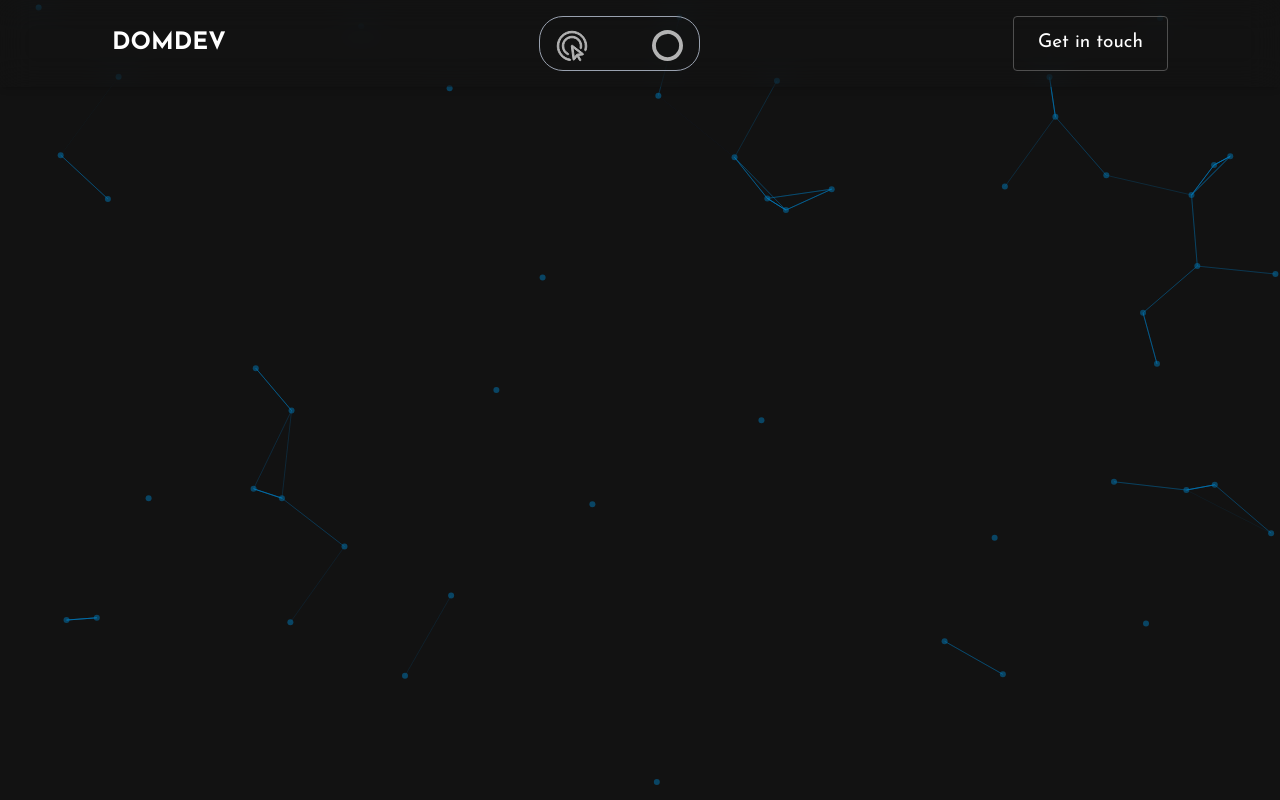
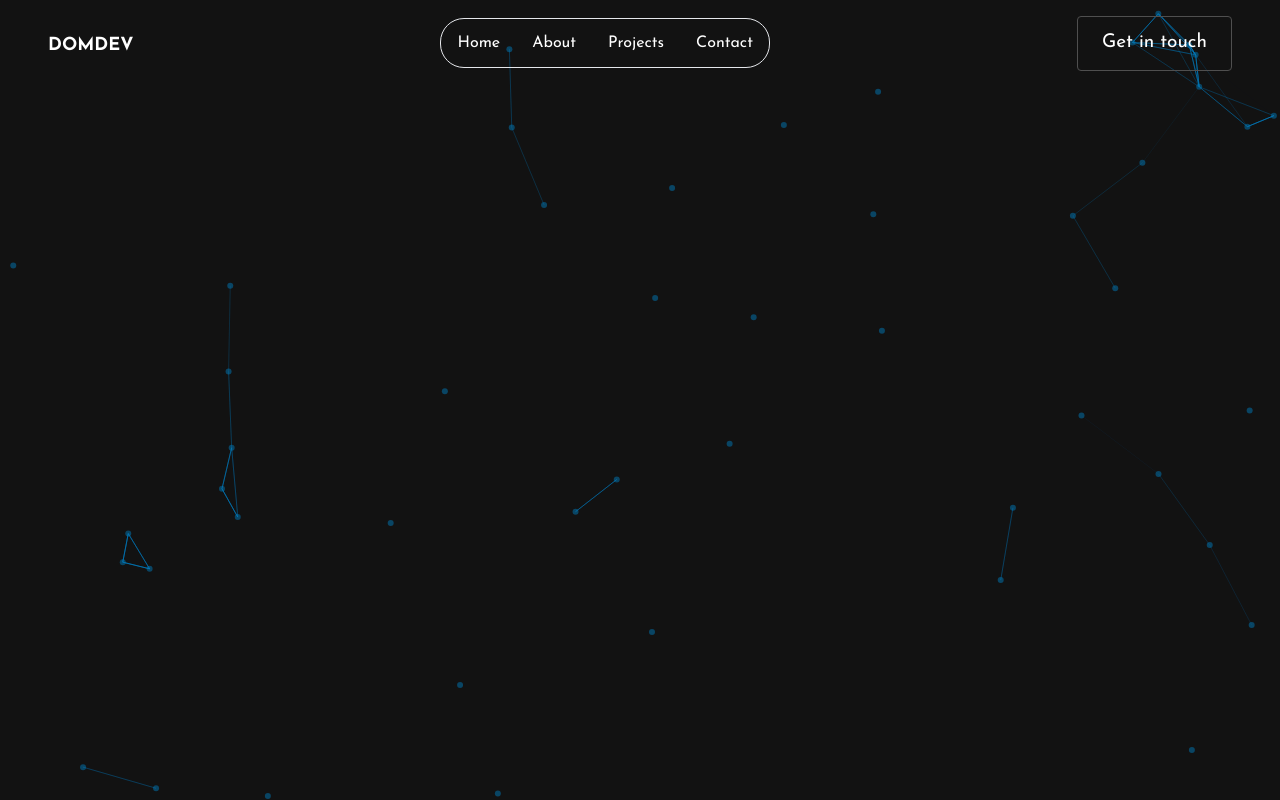
Before and after one commit to dominionnnnnnn/portfolio, a React (Vite) app: page / in a window 1280 px wide. Built offline with nearby package versions, Linux system fonts and the light colour scheme.

Commit message:
responsive navbar

```diff
--- a/src/App.jsx
+++ b/src/App.jsx
@@ -1,5 +1,6 @@
 import ParticleBg from "./components/ParticleBg"
 import Navbar from "./components//navbar/Navbar"
+// import HeroSection from "./components/HeroSection"
 
 function App() {
 
@@ -7,6 +8,7 @@ function App() {
     <>
       <ParticleBg />
       <Navbar/>
+      {/* <HeroSection/> */}
     </>
   )
 }
--- a/src/components/HeroSection.jsx
+++ b/src/components/HeroSection.jsx
@@ -3,7 +3,7 @@ import React from 'react'
 const HeroSection = () => {
   return (
     <div>
-
+        <h1 className='text-white text-7xl m-16 name font'>Adebiyi AbdulQuawiy</h1>
     </div>
   )
 }
--- a/src/components/navbar/Button.jsx
+++ b/src/components/navbar/Button.jsx
@@ -47,7 +47,7 @@ const StyledWrapper = styled.div`
     top: 180%;
     width: 160%;
     height: 190%;
-    background-color: #39bda7;
+    background-color: #0077B6;
     border-radius: 50%;
     display: block;
     transition: all 0.5s 0.1s cubic-bezier(0.55, 0, 0.1, 1);
@@ -56,18 +56,18 @@ const StyledWrapper = styled.div`
 
   .button:hover {
     color: #ffffff;
-    border: 1px solid #39bda7;
+    border: 1px solid #0077B6;
   }
 
   .button:hover:before {
     top: -35%;
-    background-color: #39bda7;
+    background-color: #0077B6;
     transform: translateX(-50%) scaleY(1.3) scaleX(0.8);
   }
 
   .button:hover:after {
     top: -45%;
-    background-color: #39bda7;
+    background-color: #0077B6;
     transform: translateX(-50%) scaleY(1.3) scaleX(0.8);
   }`;
 
--- a/src/components/navbar/Checkbox.jsx
+++ b/src/components/navbar/Checkbox.jsx
@@ -37,7 +37,7 @@ const StyledWrapper = styled.div`
     position: absolute;
     height: 4px;
     width: 100%;
-    background: white;
+    background: black;
     border-radius: 9px;
     opacity: 1;
     left: 0;
--- a/src/components/navbar/Navbar.jsx
+++ b/src/components/navbar/Navbar.jsx
@@ -1,10 +1,7 @@
-import React from 'react'
-import pointer from '../../assets/svg/bullseye-cursor.svg'
-import circle from '../../assets/svg/circle.svg'
-import Checkbox from './Checkbox'
-import Button from './Button'
+import React from 'react';
+import Checkbox from './Checkbox';
 import { useState, useEffect, useRef } from 'react';
-
+import Button from './Button';
 const Navbar = () => {
   const [isMenuVisible, setIsMenuVisible] = useState(false);
   const menuRef = useRef(null);
@@ -36,28 +33,24 @@ const Navbar = () => {
     }
   };
 
+
   return (
-    <div className='bg-gray/10 backdrop-blur-lg shadow-md w-full flex justify-center '>
-      <nav className='flex justify-between items-center px-2 lg:px-12 py-4  text-white w-[90vw]  rounded-b-4xl '>
-        <div className="logo">
-          <span className='font-bold text-2xl'>DOM<span className='text-primary font-extrabold'>DEV</span></span>
+    <nav ref={menuRef} className='flex px-12 py-4 justify-between border-gray items-center sticky top-0 z-4 text-white'>
+        <h1 className='font-bold text-lg flex flex-col items-center mt-1.5'>
+          DOMDEV
+        </h1>
+        <div
+        className={`nav-links flex border border-gray-200 px-4 py-3 rounded-3xl text-white items-center gap-8 ${
+          isMenuVisible ? "show" : "" }`}>
+            <a href="#" onClick={closeMenu} className=''>Home</a>
+            <a href="#about" onClick={closeMenu} className=''>About</a>
+            <a href="#products" onClick={closeMenu} className=''>Projects</a>
+            <a href="#testimonial" onClick={closeMenu} className=''>Contact</a>
+            <a href='#contact' onClick={closeMenu} className='font-semibold px-4 py-2 rounded-2xl text-black bg-[#dca43c] lg:hidden '>Contact Us</a>
         </div>
-        <div className={`links lg:border-[1.4px] lg:border-gray-400 p-2 lg:rounded-3xl nav-cont `}>
-          <img src={pointer} alt="" className='h-[32px] hidden lg:inline-block ml-2 mr-8' />
-          <div className={`inline-block nav-links ${isMenuVisible ? "show" : ""}`}>
-          <a href="" className='px-4 text-text hover:text-white'>About</a>
-          <a href="" className='px-4 text-text hover:text-white'>Projects</a>
-          <a href="" className='px-4 text-text hover:text-white'>Contact</a>
-          <button className="button inline-block lg:hidden ">Get in touch</button>
-          </div>
-          <img src={circle} alt="" className='h-[31px] hidden lg:inline-block mr-2 ml-8' />
-        </div>
-        <Button/>
-        <div className='lg:hidden nav-menu'>
+        <Button />
         <Checkbox setIsMenuVisible={setIsMenuVisible} checkboxRef={checkboxRef} />
-        </div>
-      </nav>
-    </div>
+    </nav>
   )
 }
 
--- a/src/index.css
+++ b/src/index.css
@@ -1,94 +1,19 @@
 @import url('https://fonts.googleapis.com/css2?family=Josefin+Sans:ital,wght@0,100..700;1,100..700&display=swap');
+@import url('https://fonts.googleapis.com/css2?family=DM+Serif+Display:ital@0;1&display=swap');
 @import "tailwindcss";
 
 *{
     box-sizing: border-box;
     font-family: "Josefin Sans", sans-serif;
   }
-
-.nav-links{
-    opacity: 0;
-    width: 0;
-    max-width: 0;
-    overflow: hidden;
-    visibility: hidden;
-    transform: scaleY(0);
-    transform-origin: top;
-    transition: opacity 0.4s ease, transform 0.4s cubic-bezier(0.34, 1.56, 0.64, 1), max-width 0.5s ease;
-
- }
- .nav-cont:hover .nav-links{
-  opacity: 1;
-  visibility: visible;
-  transform:translate(0%, 20%) scaleY(1);
-  max-width: 240px; /* Adjust based on content */
-  width: 100%; /* Ensures it expands fully */
- }
-
-  /* From Uiverse.io by cssbuttons-io */
-  .button {
-      padding: 8px 20px;
-      border: 1px solid #ffffff87;
-      border-radius: 4px;
-      transition: all 0.2s ease-in;
-      position: relative;
-      overflow: hidden;
-      font-size: 19px;
-      cursor: pointer;
-      color: #fff;
-      z-index: 1;
-    }
-
-    .button:before {
-      content: "";
-      position: absolute;
-      left: 50%;
-      transform: translateX(-50%) scaleY(1) scaleX(1.25);
-      top: 100%;
-      width: 140%;
-      height: 180%;
-      background-color: rgba(0, 0, 0, 0.05);
-      border-radius: 50%;
-      display: block;
-      transition: all 0.5s 0.1s cubic-bezier(0.55, 0, 0.1, 1);
-      z-index: -1;
-    }
-
-    .button:after {
-      content: "";
-      position: absolute;
-      left: 55%;
-      transform: translateX(-50%) scaleY(1) scaleX(1.45);
-      top: 180%;
-      width: 160%;
-      height: 190%;
-      background-color: #39bda7;
-      border-radius: 50%;
-      display: block;
-      transition: all 0.5s 0.1s cubic-bezier(0.55, 0, 0.1, 1);
-      z-index: -1;
-    }
-
-    .button:hover {
-      color: #ffffff;
-      border: 1px solid #007bff;
-    }
-
-    .button:hover:before {
-      top: -35%;
-      background-color: #007bff;
-      transform: translateX(-50%) scaleY(1.3) scaleX(0.8);
-    }
-
-    .button:hover:after {
-      top: -45%;
-      background-color: #007bff;
-      transform: translateX(-50%) scaleY(1.3) scaleX(0.8);
-    }
+.name{
+  font-family: "DM Serif Display", serif !important;
+}
 
 
 
-    /* @media (max-width: 768px){
+
+    @media (max-width: 768px){
       .nav-links{
           opacity: 1;
           display: flex;
@@ -100,8 +25,8 @@
           width: 250px;
           background-color: #f8f9fa;
           padding-top: 60px;
-          transform: translateX(0);
-          z-index: 9999;
+          transform: translateX(100%);
+          z-index: 9;
       }
       .nav-links.show{
           transform: translateX(0);
@@ -115,4 +40,3 @@
           display: block;
       }
     }
-   */
```
